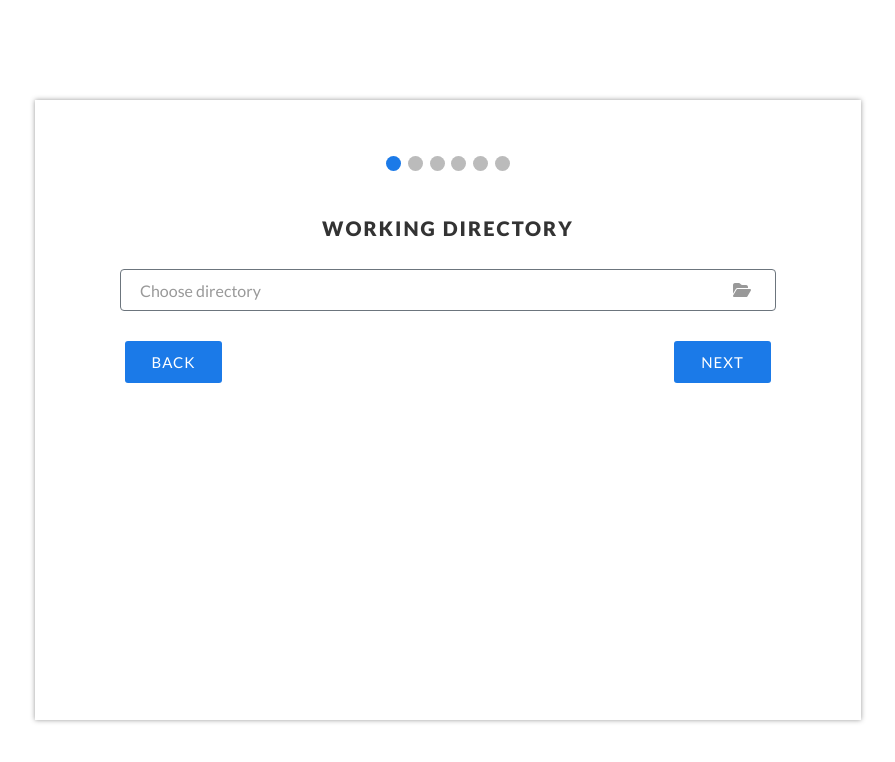
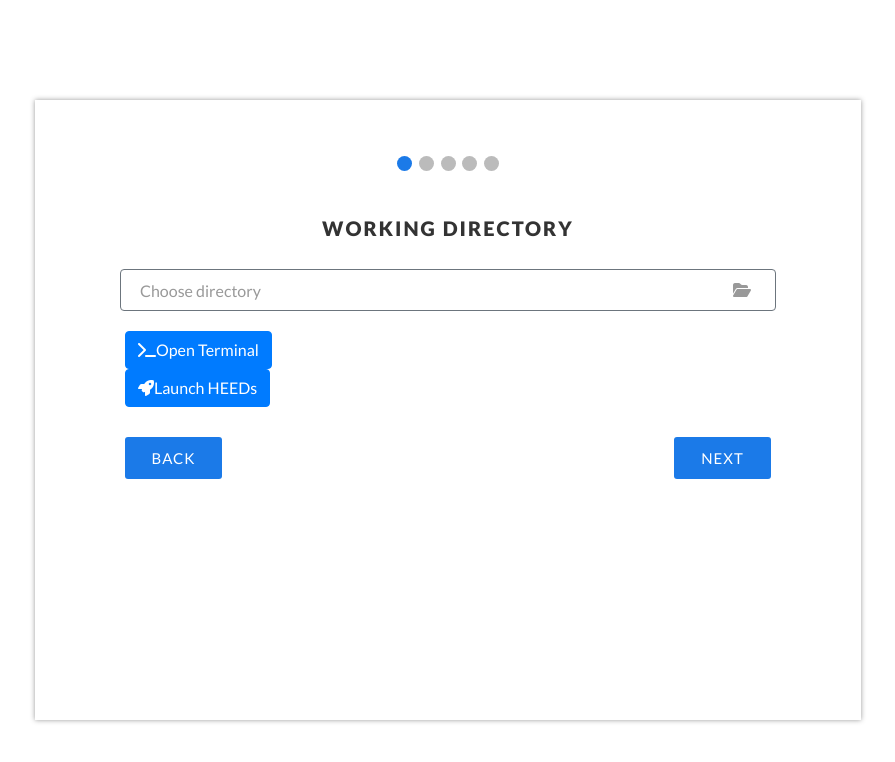
Before and after one commit to robertgrewe/mdo_setup_electron, an Electron app: page index.html in a window 1200 px wide. Shown: the whole page, without its empty margins (152-1047 px from the left). Drawn offline with nearby package versions, Linux system fonts and the light colour scheme; no server answers.

Commit message:
Initial buttons to open optimization

```diff
--- a/index.html
+++ b/index.html
@@ -41,7 +41,6 @@
 				<span class="step_circles"></span>
 				<span class="step_circles"></span>
 				<span class="step_circles"></span>
-				<span class="step_circles"></span>
 			</div>
 
 			<!-- SECTION 0 -->
@@ -56,6 +55,13 @@
 					</div>
 				</div>
 
+				<p>
+					<a href="#" class="btn btn-primary"><span class="fas fa-terminal"></span>Open Terminal</a>
+				</p>
+
+				<p>
+					<a href="#" class="btn btn-primary"><span class="fas fa-rocket"></span>Launch HEEDs</a>
+				</p>
 			</section>
 
 			<!-- SECTION 0 -->
```
